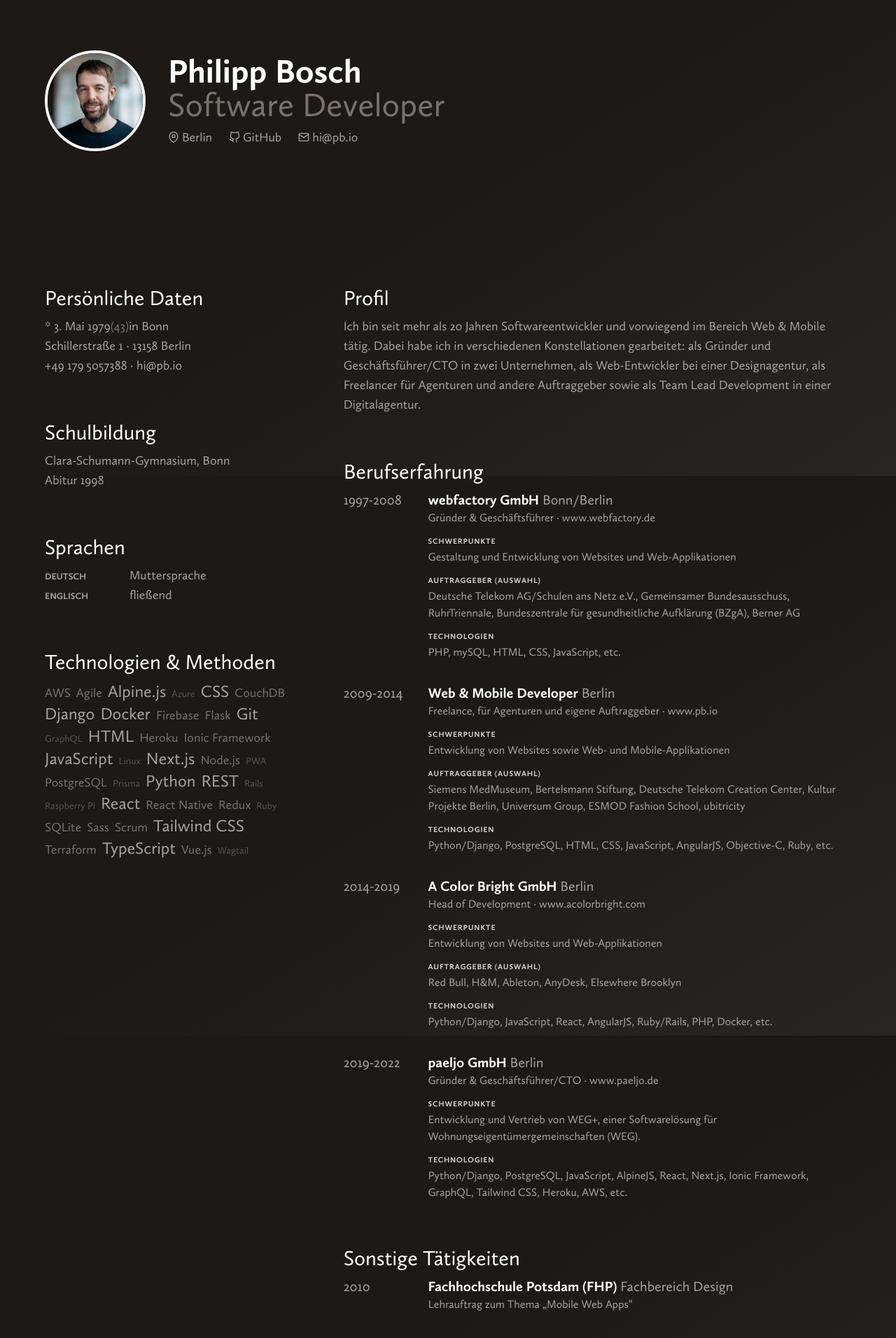
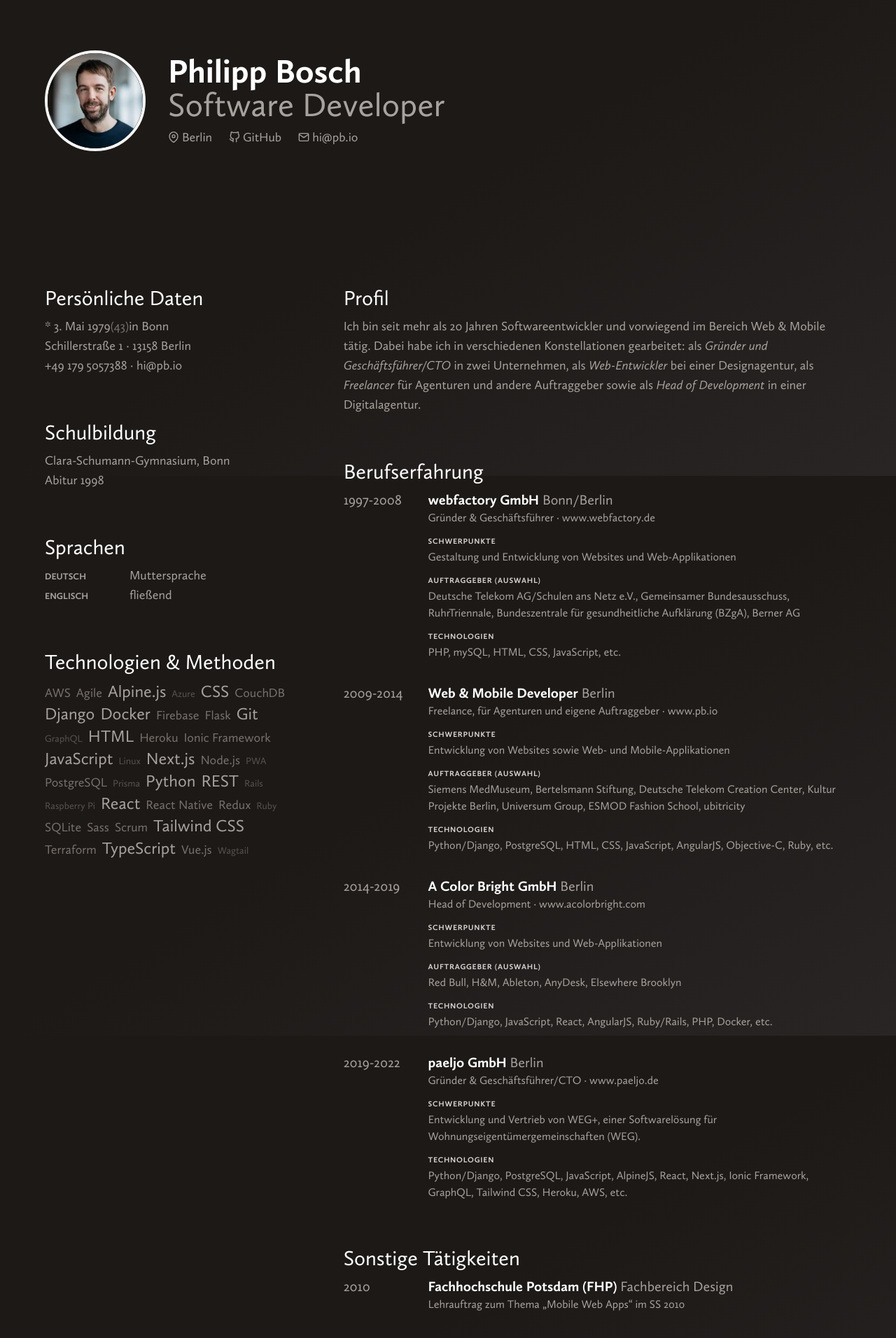
Before and after one commit to philippbosch/pb.io, a Next.js app: page /cv in a window 1280 px wide. Shown: the part 120-2032 px from the top of the page at 70% size. Built offline with nearby package versions, Linux system fonts and the light colour scheme; what tailwindcss-hyphens would draw is missing.

Commit message:
feat: add italic font, misc tweaks

```diff
--- a/components/Layout.tsx
+++ b/components/Layout.tsx
@@ -17,7 +17,7 @@ const Layout = ({ children }: LayoutProps) => {
           <h1 className="text-2xl lg:text-5xl font-bold text-white">
             Philipp Bosch
           </h1>
-          <h2 className="-mt-1.5 lg:mt-0 text-2xl lg:text-5xl text-gray-500">
+          <h2 className="-mt-1.5 lg:mt-0 text-2xl lg:text-5xl text-gray-400">
             Software Developer
           </h2>
           <div className="mt-2 flex text-sm lg:text-lg space-x-3 lg:space-x-6">
--- a/pages/cv.tsx
+++ b/pages/cv.tsx
@@ -197,10 +197,11 @@ const CV: NextPage = () => {
           <p className="text-lg hyphens-auto sm:hyphens-none">
             Ich bin seit mehr als 20 Jahren Softwareentwickler und vorwiegend im
             Bereich Web &amp; Mobile tätig. Dabei habe ich in verschiedenen
-            Konstellationen gearbeitet: als Gründer und Geschäftsführer/CTO in
-            zwei Unternehmen, als Web-Entwickler bei einer Designagentur, als
-            Freelancer für Agenturen und andere Auftraggeber sowie als Team Lead
-            Development in einer Digitalagentur.
+            Konstellationen gearbeitet: als{' '}
+            <em>Gründer und Geschäftsführer/CTO</em> in zwei Unternehmen, als{' '}
+            <em>Web-Entwickler</em> bei einer Designagentur, als{' '}
+            <em>Freelancer</em> für Agenturen und andere Auftraggeber sowie als{' '}
+            <em>Head of Development</em> in einer Digitalagentur.
           </p>
         </div>
         <div>
@@ -259,7 +260,7 @@ const CV: NextPage = () => {
               yearFrom={2010}
               employer="Fachhochschule Potsdam (FHP)"
               location="Fachbereich Design"
-              jobTitle="Lehrauftrag zum Thema „Mobile Web Apps“"
+              jobTitle="Lehrauftrag zum Thema „Mobile Web Apps“ im SS 2010"
             />
             <Job
               yearFrom={2010}
--- a/styles/globals.css
+++ b/styles/globals.css
@@ -1,16 +1,24 @@
 @font-face {
-  font-family: "CallunaSans";
-  src: url("/fonts/callunasansregular-webfont.woff2") format("woff2"),
-    url("/fonts/callunasansregular-webfont.woff") format("woff");
+  font-family: 'CallunaSans';
+  src: url('/fonts/callunasansregular-webfont.woff2') format('woff2'),
+    url('/fonts/callunasansregular-webfont.woff') format('woff');
   font-weight: normal;
   font-style: normal;
   font-display: swap;
 }
 
 @font-face {
-  font-family: "CallunaSans";
-  src: url("/fonts/callunasansbold-webfont.woff2") format("woff2"),
-    url("/fonts/callunasansbold-webfont.woff") format("woff");
+  font-family: 'CallunaSans';
+  src: url('/fonts/callunasansitalic-webfont.woff2') format('woff2'),
+    url('/fonts/callunasansitalic-webfont.woff') format('woff');
+  font-weight: normal;
+  font-style: italic;
+  font-display: swap;
+}
+@font-face {
+  font-family: 'CallunaSans';
+  src: url('/fonts/callunasansbold-webfont.woff2') format('woff2'),
+    url('/fonts/callunasansbold-webfont.woff') format('woff');
   font-weight: bold;
   font-style: normal;
   font-display: swap;
```
Also changed, not shown: public/fonts/callunasansitalic-webfont.woff (added), public/fonts/callunasansitalic-webfont.woff2 (added).
